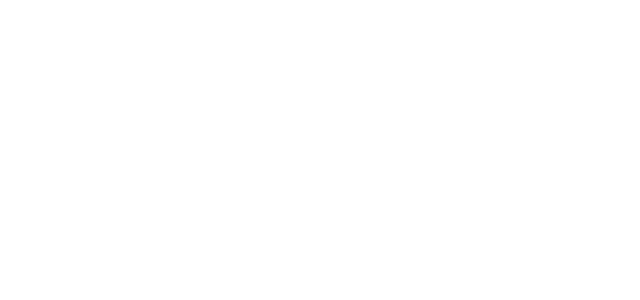
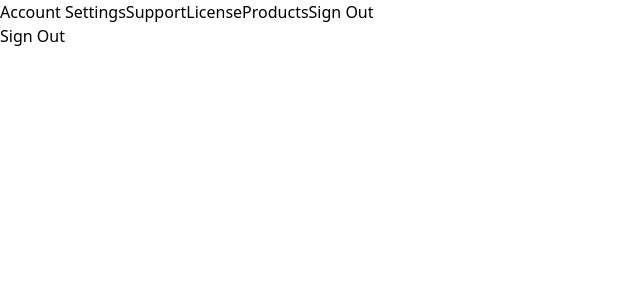
Before and after one commit to javiermruelas/e-commerce, a Nuxt app: page /sign-in in a window 1280 px wide. Before the commit this address had no page. Shown: the top 300 px of the page, without its empty margins (0-640 px from the left). Built offline with nearby package versions, Linux system fonts and the light colour scheme.

Commit message:
initial routing + product component

```diff
--- a/app.vue
+++ b/app.vue
@@ -7,3 +7,64 @@
     </NuxtLayout>
   </div>
 </template>
+
+<style>
+/*
+  Josh's Custom CSS Reset
+  https://www.joshwcomeau.com/css/custom-css-reset/
+*/
+*,
+*::before,
+*::after {
+  box-sizing: border-box;
+}
+* {
+  margin: 0;
+}
+body {
+  line-height: 1.5;
+  -webkit-font-smoothing: antialiased;
+}
+img,
+picture,
+video,
+canvas,
+svg {
+  display: block;
+  max-width: 100%;
+}
+input,
+button,
+textarea,
+select {
+  font: inherit;
+}
+p,
+h1,
+h2,
+h3,
+h4,
+h5,
+h6 {
+  overflow-wrap: break-word;
+}
+/* Extra small devices (phones, 600px and down) */
+@media only screen and (max-width: 600px) {
+}
+
+/* Small devices (portrait tablets and large phones, 600px and up) */
+@media only screen and (min-width: 600px) {
+}
+
+/* Medium devices (landscape tablets, 768px and up) */
+@media only screen and (min-width: 768px) {
+}
+
+/* Large devices (laptops/desktops, 992px and up) */
+@media only screen and (min-width: 992px) {
+}
+
+/* Extra large devices (large laptops and desktops, 1200px and up) */
+@media only screen and (min-width: 1200px) {
+}
+</style>
--- /dev/null
+++ b/components/ProductCard.vue
@@ -0,0 +1,40 @@
+<template>
+  <div
+    :id="productId"
+    class="max-h-96 flex flex-row align-center justify-center"
+  >
+    <img
+      :src="image"
+      :alt="description"
+      class="max-h-64 w-6/12 align-center justify-center"
+    />
+    <div
+      id="productInfo"
+      class="w-6/12 flex flex-col align-center justify-center"
+    >
+      <span class="text-xs">{{ id }}</span>
+      <h1 class="text-base">{{ title }}</h1>
+      <p class="text-sm">{{ description }}</p>
+      <span class="text-base">{{ price }}</span>
+      <p class="text-sm">
+        Rated at {{ rating.rate }} stars by {{ rating.count }} users!
+      </p>
+      <span class="text-xs">{{ category.toUpperCase() }}</span>
+    </div>
+  </div>
+</template>
+
+<script lang="ts" setup>
+const props = defineProps<{
+  id: number;
+  title: string;
+  description: string;
+  price: number;
+  rating: { rate: number; count: number };
+  image: string;
+  category: string;
+}>();
+const productId = `product-${props.id}`;
+</script>
+
+<style scoped></style>
--- a/layouts/default.vue
+++ b/layouts/default.vue
@@ -1,7 +1,30 @@
 <template>
   <div>
+    <header>
+      <nav>
+        <ul>
+          <NuxtLink
+            v-for="(link, index) in headerLinks"
+            :key="index"
+            :to="link.href"
+            >{{ link.label }}</NuxtLink
+          >
+        </ul>
+      </nav>
+    </header>
     <slot />
+    <footer>
+      <nav></nav>
+    </footer>
   </div>
 </template>
 
-<script lang="ts" setup></script>
+<script lang="ts" setup>
+const headerLinks = [
+  { href: "/account-settings", label: "Account Settings" },
+  { href: "/support", label: "Support" },
+  { href: "/license", label: "License" },
+  { href: "/products", label: "Products" },
+  { href: "/sign-out", label: "Sign Out" },
+];
+</script>
--- a/pages/products/index.vue
+++ b/pages/products/index.vue
@@ -1,5 +1,20 @@
 <template>
   <p>Products Page!</p>
+  <div class="w-full flex flex-col justify-between align-center">
+    <ProductCard
+      v-for="(product, index) in products"
+      :key="index"
+      v-bind="product"
+    >
+    </ProductCard>
+  </div>
 </template>
 
-<script lang="ts" setup></script>
+<script lang="ts" setup>
+// const {data: products} = await useFetch('https://fakestoreapi.com/products');
+const { data: products } = await useFetch(
+  "https://fakestoreapi.com/products/1",
+);
+
+console.log("Products: ", products.value);
+</script>
--- /dev/null
+++ b/pages/sign-in/index.vue
@@ -0,0 +1,5 @@
+<template>
+  <p>Sign Out</p>
+</template>
+
+<script lang="ts" setup></script>
--- /dev/null
+++ b/pages/sign-out/index.vue
@@ -0,0 +1,5 @@
+<template>
+  <p>Sign Out</p>
+</template>
+
+<script lang="ts" setup></script>
```
Also changed, not shown: .eslintrc.json.
